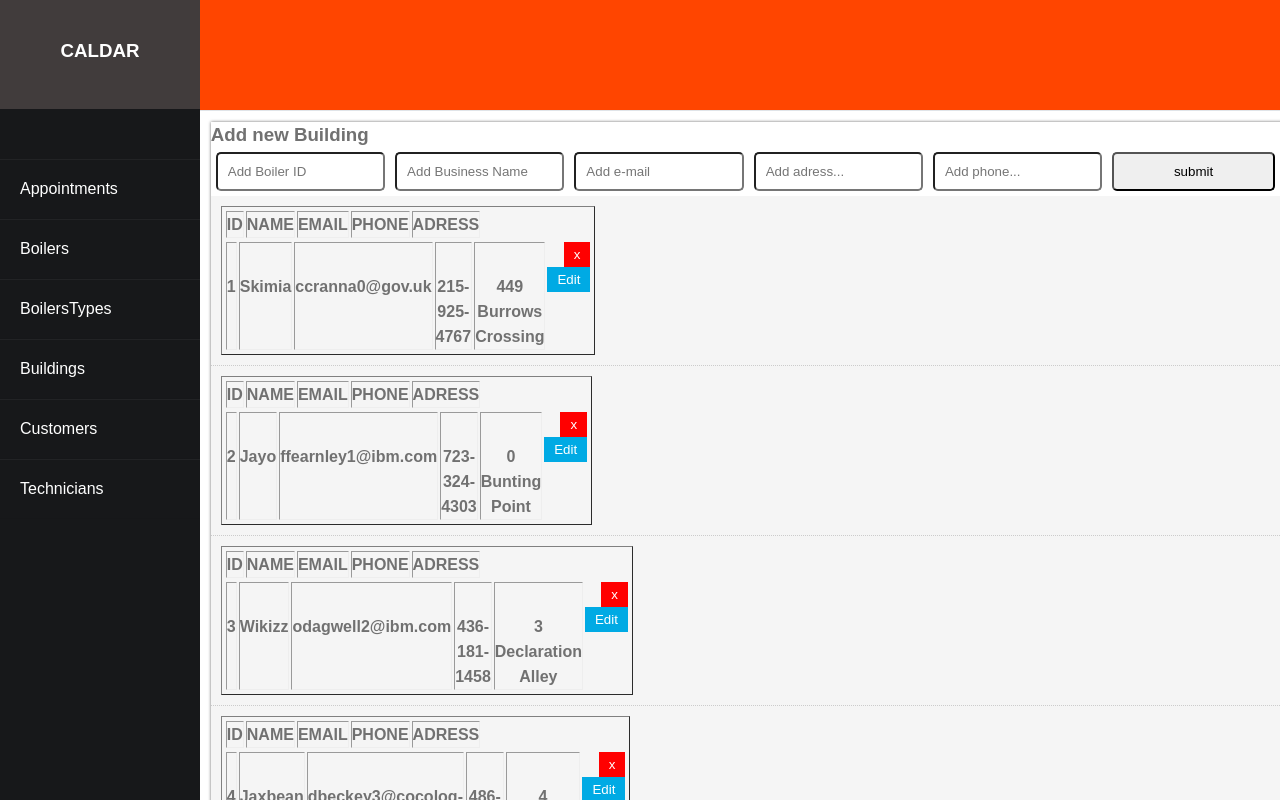
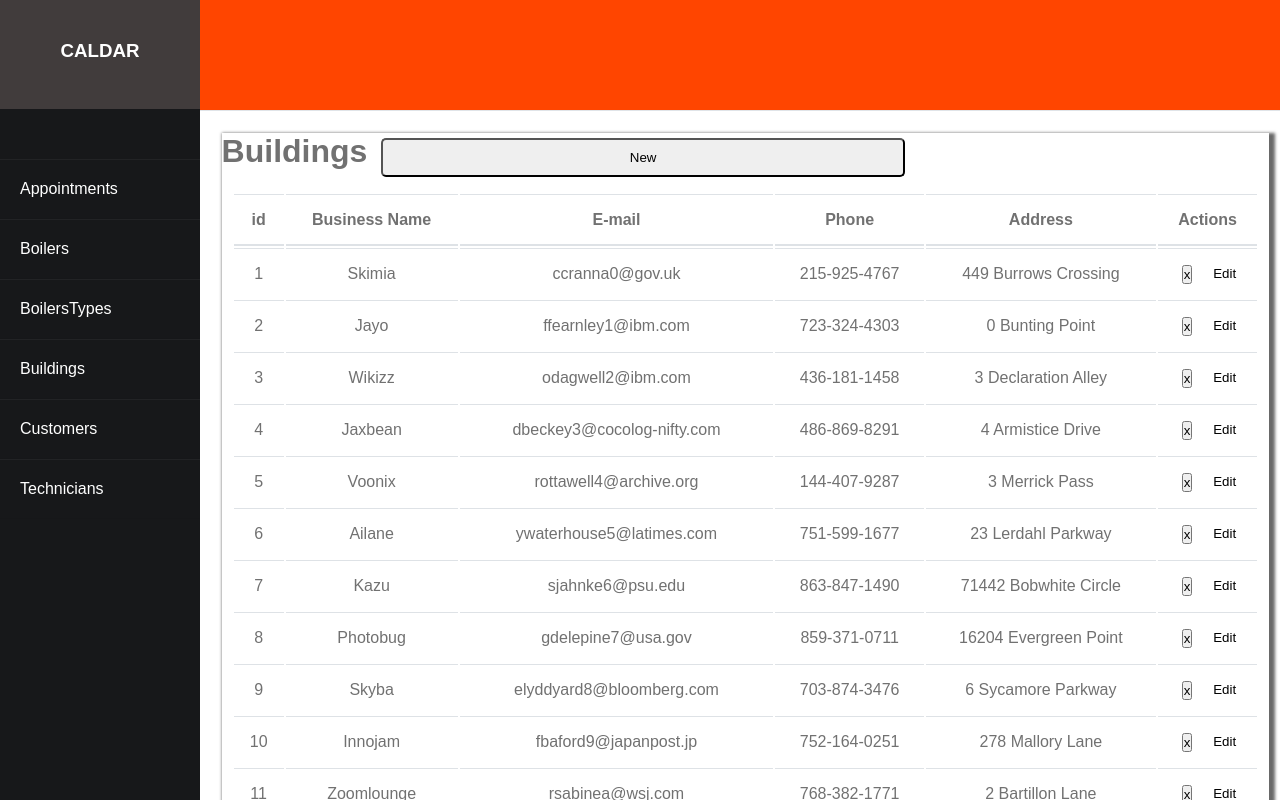
Before and after one commit to DavidArroyo92/caldar-m4-FE, a React (Create React App) app: page /Buildings in a window 1280 px wide. Shown: the top 800 px of the page. Built offline with nearby package versions, Linux system fonts and the light colour scheme.

Commit message:
add data tables and put styles on CSS modules.

```diff
--- a/src/components/Buildings/AddBuilding.js
+++ b/src/components/Buildings/AddBuilding.js
@@ -1,5 +1,6 @@
 import React, { Component } from 'react'
 import PropTypes from 'prop-types';
+import styles from '../../layout/main/main.module.css'
 
  export class AddBuilding extends Component {
      state = {
@@ -11,13 +12,25 @@ import PropTypes from 'prop-types';
          adress:'',
      };
 
-     componentDidUpdate(prevProps, prevState) {
-        if (this.props.buildingEdit !== prevProps.buildingEdit) {
-          this.handleInput(this.props.buildingEdit);
+     componentDidMount() {
+        if (this.props.buildingEdit) {
+          this.handleEdit(this.props.buildingEdit);
         }
       }
 
-      handleInput = (buildingEdit) => {
+      handleCleanForm = () => {
+        this.setState({
+        id: "",
+        boilerId: "",
+        businessName: "",
+        email: "",
+        phone: "",
+        adress: "",
+        });
+        this.props.handleShowForm();
+      }
+
+      handleEdit = (buildingEdit) => {
         this.setState({
         id: buildingEdit.id,
         boilerId: buildingEdit.boilerId,
@@ -54,10 +67,10 @@ import PropTypes from 'prop-types';
              businessName:"",
              email:"",
              phone:"",
-             adress:""
+             adress:"",
             });
+     };
 
-     }
      onChange = (e) => this.setState({ [e.target.name]: e.target.value});
 
     render(){
@@ -66,12 +79,12 @@ import PropTypes from 'prop-types';
                 <h3>
                 {this.state.id ? "Edit building" : "Add new Building"}
                 </h3>
-                <form onSubmit ={this.onSubmit} style={{display:'flex'}}>
+                <form onSubmit ={this.onSubmit}>
                     <input type="hidden" name="id" value={this.state.id} />
                     <input
                     type="text"
                     name="boilerId"
-                    style={inputStyle}
+                    className={styles.inputStyle}
                     placeholder="Add Boiler ID"
                     value={this.state.boilerId}
                     onChange={this.onChange}
@@ -79,7 +92,7 @@ import PropTypes from 'prop-types';
                     <input
                     type="text"
                     name="businessName"
-                    style={inputStyle}
+                    className={styles.inputStyle}
                     placeholder="Add Business Name"
                     value={this.state.businessName}
                     onChange={this.onChange}
@@ -87,7 +100,7 @@ import PropTypes from 'prop-types';
                     <input
                     type="text"
                     name="email"
-                    style={inputStyle}
+                    className={styles.inputStyle}
                     placeholder="Add e-mail"
                     value={this.state.email}
                     onChange={this.onChange}
@@ -95,7 +108,7 @@ import PropTypes from 'prop-types';
                     <input
                     type="text"
                     name="adress"
-                    style={inputStyle}
+                    className={styles.inputStyle}
                     placeholder="Add adress..."
                     value={this.state.adress}
                     onChange={this.onChange}
@@ -103,35 +116,34 @@ import PropTypes from 'prop-types';
                     <input
                     type="text"
                     name="phone"
-                    style={inputStyle}
+                    className={styles.inputStyle}
                     placeholder="Add phone..."
                     value={this.state.phone}
                     onChange={this.onChange}
                     />
 
                     <input
+                    type="button"
+                    value= "Cancel"
+                    className={styles.inputStyle}
+                    onClick={this.handleCleanForm}
+                    />
+                    <input
                     type="submit"
-                    value= "submit"
-                    className="btn"
-                    style={inputStyle}
+                    value="submit"
+                    className={styles.inputStyle}
                     />
                 </form>
             </div>
-        )
+        );
     }
 }
-
-const inputStyle = {
-    padding:"10px",
-    width: "50%",
-    margin: "5px",
-    borderRadius: "5px",
-};
 
 //proptypes
 AddBuilding.propTypes = {
    addBuilding: PropTypes.func.isRequired,
    updateBuilding: PropTypes.func.isRequired,
+   handleShowForm: PropTypes.func.isRequired,
    buildingEdit: PropTypes.object,
   }
 
--- a/src/components/Buildings/BuildingItem.js
+++ b/src/components/Buildings/BuildingItem.js
@@ -3,45 +3,40 @@ import PropTypes from 'prop-types';
 import styles from '../../layout/main/main.module.css'
 class BuildingItem extends Component {
 
-    getStyle = () => {
-        return{
-            background: '#f5f5f5',
-            padding: '10px',
-            borderBottom: '1px #ccc dotted',
-        };
-    };
 
     render() {
         const  {id, boilerId, businessName, email, phone, adress
         } = this.props.building;
         return (
-            <div style={this.getStyle()} >
-                <table className={styles.tableContain}border='1'>
-                    <thread>
-                        <tr>
-                            <th>ID</th>
-                            <th>NAME</th>
-                            <th>EMAIL</th>
-                            <th>PHONE</th>
-                            <th>ADRESS</th>
-                        </tr>
-                    </thread>
-
-               <p>
                    <tr>
-                    <th>{boilerId}</th>
-                    <th>{businessName}</th>
-                    <th>{email} </th>
-                    <th>{phone} </th>
-                    <th>{adress}</th>
-                   <button onClick={this.props.delBuilding.bind(this, id)}
-                   style={btnStyle}>x</button>
-                   <button onClick={this.props.editBuilding.bind(this, this.props.building)}
-                   style={btnStyleEdit}>Edit</button>
+                        <td>
+                            {boilerId}
+                        </td>
+                        <td>
+                            {businessName}
+                        </td>
+                        <td>
+                            {email}
+                        </td>
+                        <td>
+                            {phone}
+                        </td>
+                        <td>
+                            {adress}
+                        </td>
+                        <td>
+                            <button
+                                onClick={this.props.delBuilding.bind(this, id)}
+                                className={styles.propsbtnStyle}>
+                                    x
+                            </button>
+                            <button
+                                onClick={this.props.editBuilding.bind(this, this.props.building)}
+                                className={styles.btnStyle}>
+                                    Edit
+                            </button>
+                        </td>
                    </tr>
-               </p>
-               </table>
-            </div>
         )
     }
 }
@@ -50,28 +45,6 @@ class BuildingItem extends Component {
 BuildingItem.propTypes = {
     building: PropTypes.object.isRequired,
     delBuilding: PropTypes.func.isRequired,
-    editBuilding: PropTypes.func.isRequired,
-  }
-
-//Get Styles to Buttons
-const btnStyle = {
-    background: 'red',
-    color: '#fff',
-    border:'none',
-    padding: '5px 10px',
-    borderRadiud: '50%',
-    cursor: 'pointer',
-    float: 'right'
-}
-
-const btnStyleEdit = {
-    background: '#00aae4',
-    color: '#fff',
-    border:'none',
-    padding: '5px 10px',
-    borderRadiud: '50%',
-    cursor: 'pointer',
-    float: 'right'
-}
+  };
 
 export default BuildingItem;
--- a/src/components/Buildings/Buildings.js
+++ b/src/components/Buildings/Buildings.js
@@ -10,18 +10,30 @@ class Buildings extends Component {
   state = {
     buildings: [],
     buildingEdit: null,
-
-  }
+    showForm: false,
+  };
 
 //Get Data from JSON.Files
 componentDidMount(){
   const getBuilding = require('../../data/buildingData.json');
   this.setState({buildings: getBuilding});
 }
+
+//Show form
+handleShowForm = () =>{
+  this.setState({
+    showForm: !this.state.showForm,
+    boilerEdit: null
+  });
+  window.scrollTo(0,0);
+};
+
 // Edit Building
 editBuilding = (building) => {
+  const buildingNew = building;
   this.setState({
-    buildingEdit: building,
+    buildingEdit: buildingNew,
+    showForm: true,
   });
   window.scrollTo(0, 0);
 };
@@ -47,6 +59,7 @@ updateBuilding = (
       }
       return building;
     }),
+    showForm: false,
   });
 };
 
@@ -55,8 +68,8 @@ updateBuilding = (
 delBuilding = (id) =>{
   this.setState({
       buildings: [
-          ...this.state.buildings.filter(building => building.id!==id),
-        ],
+          ...this.state.buildings.filter((building) => building.id!==id)],
+        showForm: false,
     });
 };
 
@@ -73,24 +86,30 @@ AddBuilding = (boilerId, businessName,email,phone,adress) =>{
   };
   this.setState({
       buildings: [
-          ...this.state.buildings, newBuilding]
+          ...this.state.buildings, newBuilding],
+          showForm: false,
         });
 };
 
   render() {
     return (
         <div className={styles.info}>
-
+                {this.state.showForm ? (
                 <AddBuilding
                   addBuilding ={this.AddBuilding}
                   updateBuilding={this.updateBuilding}
                   buildingEdit={this.state.buildingEdit}
+                  handleShowForm={this.handleShowForm}
                 />
+                ) : (
                 <BuildingsList
                   buildings={this.state.buildings}
                   delBuilding={this.delBuilding}
                   editBuilding={this.editBuilding}
+                  handleShowForm={this.handleShowForm}
+                  showForm={this.state.showForm}
                 />
+              )}
         </div>
     );
   }
--- a/src/components/Buildings/BuildingsList.js
+++ b/src/components/Buildings/BuildingsList.js
@@ -1,5 +1,6 @@
 import React, {Component} from 'react';
 import BuildingItem from './BuildingItem';
+import styles from "../../layout/main/main.module.css";
 import PropTypes from 'prop-types';
 
 class BuildingsList extends Component{
@@ -8,6 +9,27 @@ class BuildingsList extends Component{
   render(){
     return (
       <div>
+          <h1>
+            Buildings{" "}
+            <input
+            type="button"
+            value="New"
+            className={styles.inputStyle}
+            onClick={() =>this.props.handleShowForm()}
+            />
+          </h1>
+          <table className={styles.table}>
+            <thead>
+              <tr>
+                <th>id</th>
+                <th>Business Name</th>
+                <th>E-mail</th>
+                <th>Phone</th>
+                <th>Address</th>
+                <th>Actions</th>
+              </tr>
+            </thead>
+          <tbody>
         {this.props.buildings.map((building) => (
           <BuildingItem
             key={building.id}
@@ -16,6 +38,8 @@ class BuildingsList extends Component{
             editBuilding={this.props.editBuilding}
           />
         ))}
+        </tbody>
+        </table>
       </div>
     );
   }
@@ -25,7 +49,9 @@ class BuildingsList extends Component{
 BuildingsList.propTypes = {
   buildings: PropTypes.array.isRequired,
   editBuilding: PropTypes.func.isRequired,
-  delBuilding: PropTypes.func.isRequired
-}
+  delBuilding: PropTypes.func.isRequired,
+  handleShowForm: PropTypes.func.isRequired,
+  showForm: PropTypes.bool.isRequired,
+};
 
 export default BuildingsList;
--- a/src/layout/main/main.module.css
+++ b/src/layout/main/main.module.css
@@ -1,6 +1,6 @@
 .info{
-    margin: 1%;
-    width:99%;
+    margin: 2%;
+    width:97%;
     height: 100%;
     color: #717171;
     line-height: 25px;
@@ -8,6 +8,37 @@
     box-shadow: 3px 3px 3px 3px dimgray;
 }
 
-.tableContain{
-    width: 10em;
+.table{
+  width: 100%;
+  height: 100%;
+  padding: 10px;
+  text-align: center;
 }
+
+.table thead th{
+    vertical-align: bottom;
+    border-bottom: 2px solid #dee2e6;
+}
+
+.table td, th{
+    padding:0.75rem;
+    vertical-align: top;
+    border-top: solid 1px #dee2e6;
+}
+
+.inputStyle {
+    padding: 10px;
+    width: 50%;
+    margin: 5px;
+    border-radius: 5px;
+}
+
+.btnStyle{
+    background: #fff;
+  color: #000;
+  border: none;
+  padding: 5px 9px;
+  border-radius: 5px;
+  cursor: pointer;
+  float: right;
+}
```
Also changed, not shown: 1 other file (tests, documents, lock files or other folders).
